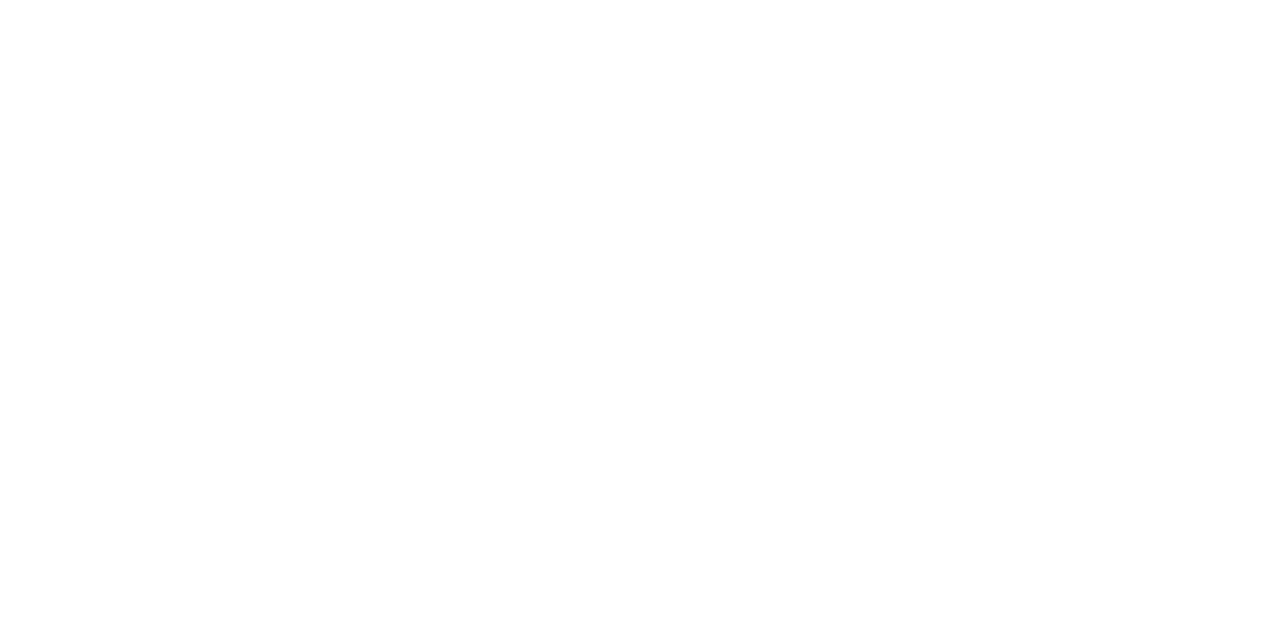
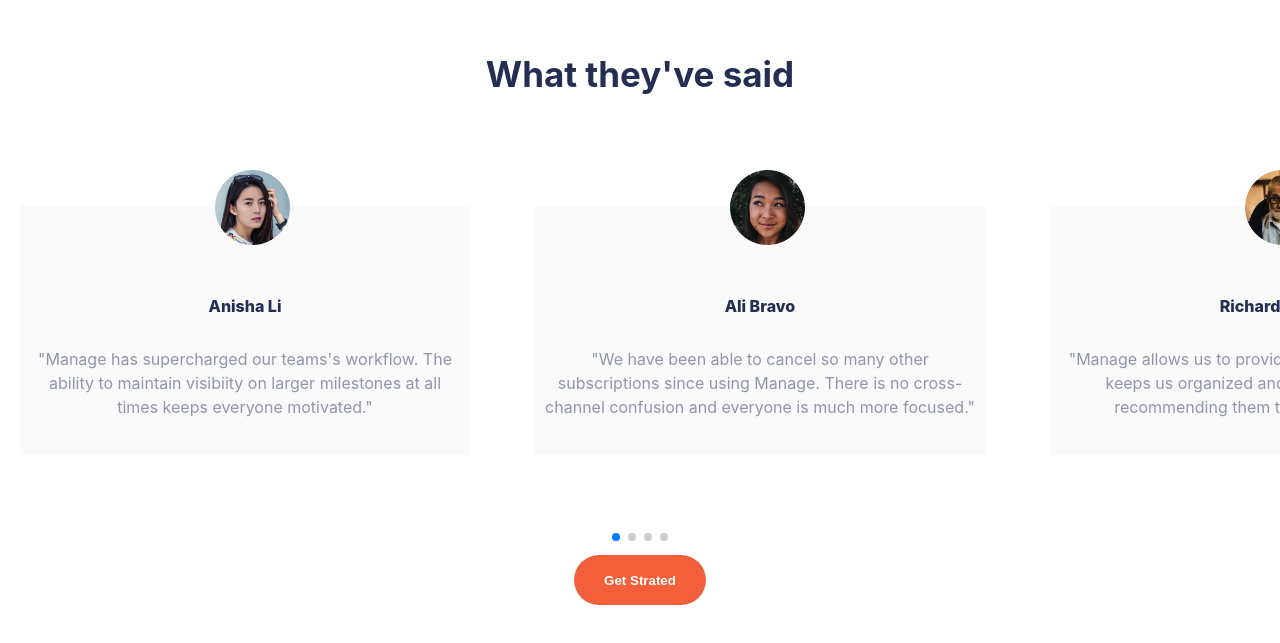
Before and after one commit to RamiRbehi/manage-website, a React (Create React App) app: page / in a window 1280 px wide. Shown: the part 1846-2489 px from the top of the page. Before the commit the page ends 1870 px from the top, so only its background shows below. Built offline with nearby package versions, Linux system fonts and the light colour scheme.

Commit message:
add testimonials component

```diff
--- a/src/App.js
+++ b/src/App.js
@@ -2,6 +2,7 @@ import './App.css';
 import About from './Components/About';
 import Intro from './Components/Intro';
 import Navbar from './Components/Navbar';
+import Testimonials from './Components/Testimonials';
 
 function App() {
   return (
@@ -9,6 +10,7 @@ function App() {
       <Navbar/>
       <Intro/>
       <About/>
+      <Testimonials/>
     </div>
   );
 }
--- /dev/null
+++ b/src/Components/Testimonials.jsx
@@ -0,0 +1,151 @@
+import styled from "styled-components"
+import {slideItems} from "../Data"
+import { mobile, mobileS, sharedMobileMandL } from "../Responsive";
+import { Swiper, SwiperSlide } from 'swiper/react';
+
+import 'swiper/swiper.min.css';
+import "swiper/css/pagination"
+
+import {Pagination} from 'swiper';
+
+const Container = styled.div`
+    width: 100%;
+    height: 110vh;
+    justify-content: center;
+    align-items: center;
+
+    ${mobileS({maxWidth:"100%",
+     height:"160vh"})}
+
+    ${sharedMobileMandL({maxWidth:"100%",
+     height:"150vh"})}
+`
+const TitleTestimonials = styled.h2`
+    color: hsl(228, 39%, 23%);
+    font-weight: 700;
+    font-size: 35px;
+    margin-bottom: 70px;
+
+    ${mobileS({fontSize:"30px"})}
+
+`
+const Wrapper = styled.div`
+`
+const ProfileContainer = styled.div`
+    height: 350px;
+    margin-top: 40px;
+
+    ${mobileS({marginTop:"30px"})}
+`
+const Profile = styled.div`
+    position: relative;
+    width: 450px;
+    height: 250px;
+    background-color: hsl(0, 0%, 98%);
+    margin: 0 20px;
+    align-content: center;
+    justify-content: center;
+
+    ${mobileS({height:"260px",
+    width: "300px",
+    margin: "0"
+    })}
+
+    ${mobile({width:"375px",
+    height:"300px"})}
+`
+const ProfileImage = styled.img`
+    position: absolute;
+    bottom: 210px;
+    left: 195px;
+    height: 30%;
+
+    ${mobileS({left:"110px"})}
+
+    ${mobile({bottom:"250px",
+    left:"145px"})}
+`
+const ProfileName = styled.h4`
+    padding-top: 60px;
+    color: hsl(228, 39%, 23%);
+    font-weight: 800;
+
+    ${mobileS({fontWeight:"700", paddingTop:"60px"})}
+
+    ${mobile({paddingTop:"80px"})}
+`
+const ProfileQuote = styled.p`
+    color: hsl(227, 12%, 61%);
+    line-height: 1.5;
+    padding: 10px;
+
+    ${mobileS({lineHeight:"1.5", margin:"10px"})}
+
+    ${mobile({lineHeight:"2"})}
+`
+const ButtonAbout = styled.button`
+    background-color: hsl(12, 88%, 59%);
+    color: #fff;
+    border: none;
+    border-radius: 50px;
+    height: 50px;
+    padding: 0 30px;
+    cursor: pointer;
+
+    &:hover{
+        background-color: hsl(13, 100%, 70%);
+    }
+`
+const Span = styled.span`
+    font-weight: 600;
+`
+const Testimonials = () => {
+
+
+
+  return (
+    <Container>
+            <TitleTestimonials>What they've said</TitleTestimonials>
+
+                <Wrapper>
+                    <Swiper
+                    style={{marginTop: 10}}
+                     modules={[Pagination]}
+                     centeredSlides={true}
+                     spaceBetween={140}
+                     slidesPerView={3}
+                     pagination={{clickable: true }}
+                     breakpoints={{
+                        375:{
+                            width: 375,
+                            slidesPerView: 1
+                        },
+                        320:{
+                            slidesPerView: 1,
+                        }
+                     }}
+                     scrollbar={{ draggable: true }}
+                     onSwiper={(swiper) => console.log(swiper)}
+                     onSlideChange={() => console.log('slide change')}
+                    >
+                {slideItems.map(item =>(
+                    <SwiperSlide>
+                            <ProfileContainer>
+                            <Profile>
+                                <ProfileImage src={item.img}/>
+                                <ProfileName>{item.name}</ProfileName>
+                                <ProfileQuote>"{item.quote}"</ProfileQuote>
+                            </Profile>
+                    </ProfileContainer>
+                        </SwiperSlide>
+                ))}
+                </Swiper>
+                </Wrapper>
+       <ButtonAbout>
+            <Span>Get Strated</Span>
+        </ButtonAbout>
+
+    </Container>
+  )
+}
+export default Testimonials
```
